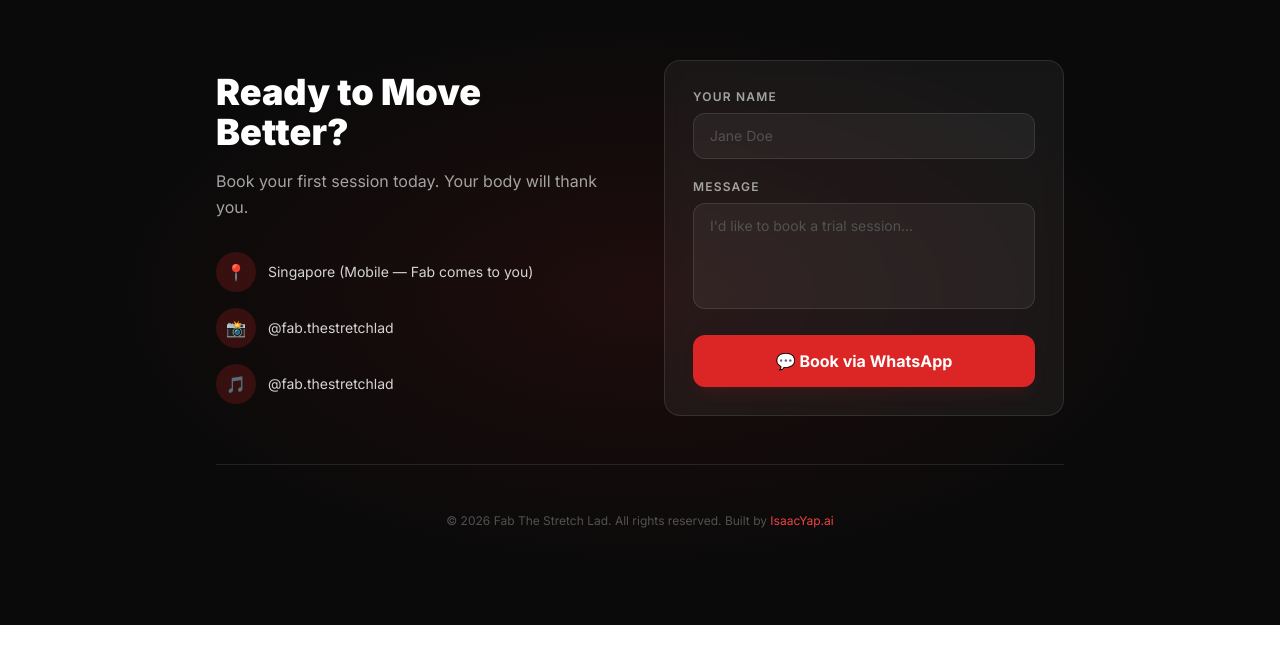
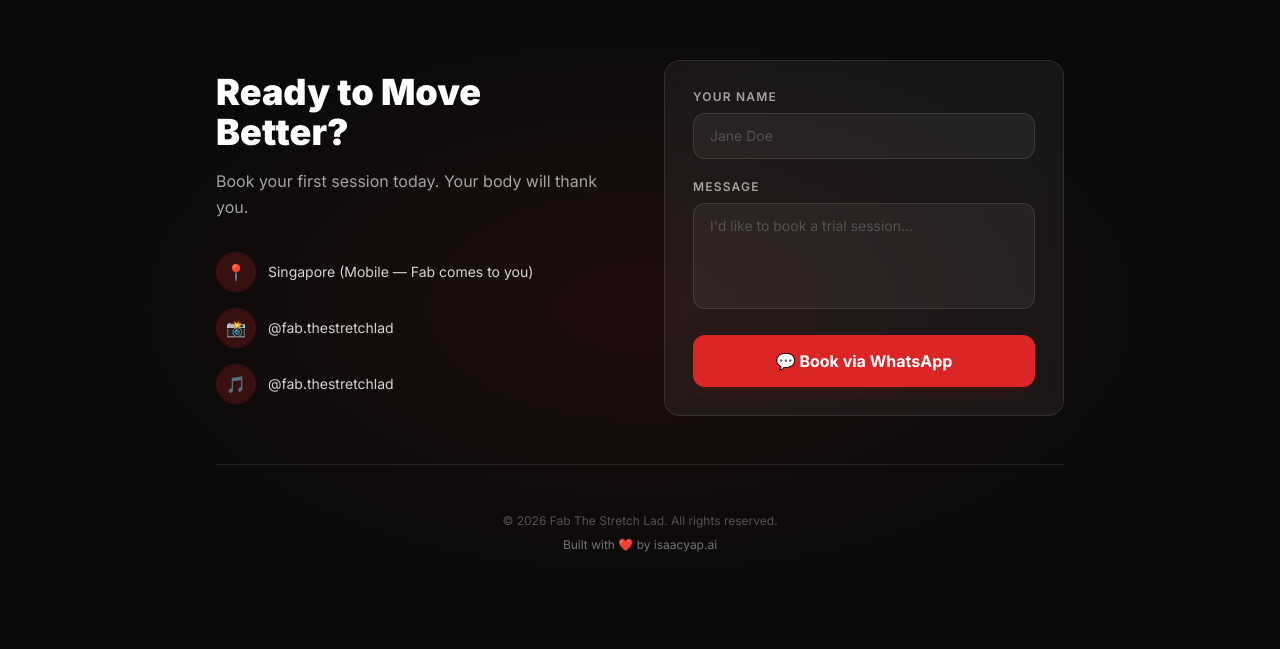
Before and after one commit to IsaacYap90/fabthestretchlad, a React (Vite) app: page / in a window 1280 px wide. Shown: the part 3138-3787 px from the top of the page. Before the commit the page ends 3763 px from the top, so only its background shows below. Built offline with nearby package versions, Linux system fonts and the light colour scheme.

Commit message:
add Built by isaacyap.ai footer credit

```diff
--- a/src/App.jsx
+++ b/src/App.jsx
@@ -294,7 +294,8 @@ const Booking = () => {
         </div>
 
         <div className="pt-12 mt-12 border-t border-white/10 text-center">
-          <p className="text-neutral-600 text-xs">© 2026 Fab The Stretch Lad. All rights reserved. Built by <a href="https://isaacyap.ai" target="_blank" className="text-red-500 hover:underline">IsaacYap.ai</a></p>
+          <p className="text-neutral-600 text-xs">© 2026 Fab The Stretch Lad. All rights reserved.</p>
+          <p className="text-neutral-500 text-xs mt-2">Built with ❤️ by <a href="https://isaacyap.ai" target="_blank" rel="noopener noreferrer" className="hover:text-red-600 transition-colors">isaacyap.ai</a></p>
         </div>
       </div>
     </section>
```
